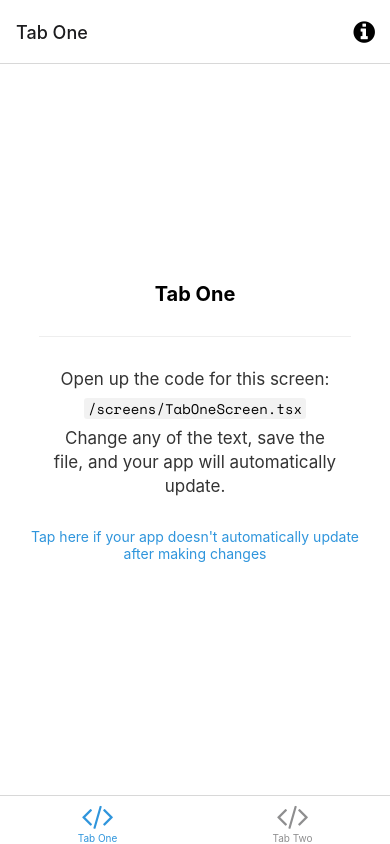
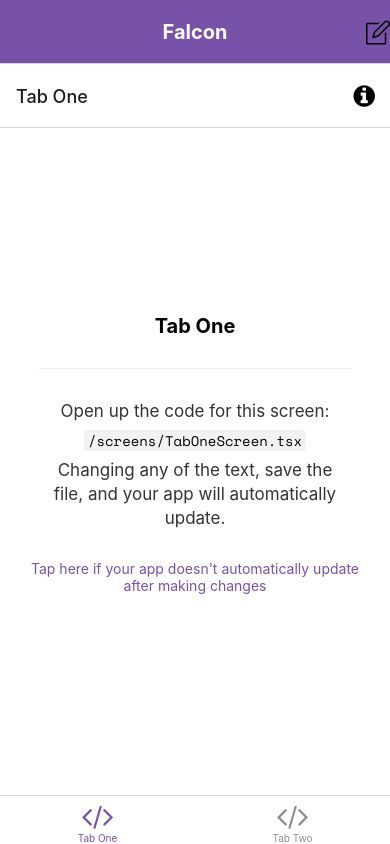
Before and after one commit to samuelleeplus/messaging_app, a React Native app: screen /TabOne in a window 390 px wide. Built offline with nearby package versions, Linux system fonts and the light colour scheme; what expo-linking would draw is missing.

Commit message:
initial commit with basic adds

```diff
--- a/components/EditScreenInfo.tsx
+++ b/components/EditScreenInfo.tsx
@@ -27,7 +27,7 @@ export default function EditScreenInfo({ path }: { path: string }) {
           style={styles.getStartedText}
           lightColor="rgba(0,0,0,0.8)"
           darkColor="rgba(255,255,255,0.8)">
-          Change any of the text, save the file, and your app will automatically update.
+          Changing any of the text, save the file, and your app will automatically update.
         </Text>
       </View>
 
--- a/constants/Colors.ts
+++ b/constants/Colors.ts
@@ -1,4 +1,4 @@
-const tintColorLight = '#2f95dc';
+const tintColorLight = '#7851a9';
 const tintColorDark = '#fff';
 
 export default {
--- a/navigation/index.tsx
+++ b/navigation/index.tsx
@@ -3,7 +3,7 @@
  * https://reactnavigation.org/docs/getting-started
  *
  */
-import { FontAwesome } from '@expo/vector-icons';
+import { FontAwesome, MaterialCommunityIcons } from '@expo/vector-icons';
 import { createBottomTabNavigator } from '@react-navigation/bottom-tabs';
 import { NavigationContainer, DefaultTheme, DarkTheme } from '@react-navigation/native';
 import { createNativeStackNavigator } from '@react-navigation/native-stack';
@@ -18,6 +18,9 @@ import TabOneScreen from '../screens/TabOneScreen';
 import TabTwoScreen from '../screens/TabTwoScreen';
 import { RootStackParamList, RootTabParamList, RootTabScreenProps } from '../types';
 import LinkingConfiguration from './LinkingConfiguration';
+
+import { SimpleLineIcons } from '@expo/vector-icons';
+
 
 export default function Navigation({ colorScheme }: { colorScheme: ColorSchemeName }) {
   return (
@@ -37,8 +40,29 @@ const Stack = createNativeStackNavigator<RootStackParamList>();
 
 function RootNavigator() {
   return (
-    <Stack.Navigator>
-      <Stack.Screen name="Root" component={BottomTabNavigator} options={{ headerShown: false }} />
+
+    // screen header bar editing -> color
+    <Stack.Navigator screenOptions={{
+      headerStyle:{
+        backgroundColor: Colors.light.tint,
+      },
+      headerTintColor: Colors.light.background,
+      headerTitleAlign: 'center',
+      headerTitleStyle: {
+        fontWeight: 'bold',
+        fontSize: 20
+      }
+    }
+    }>
+      {/* this is the header settings with name, write new message icon,   */}
+      <Stack.Screen name="Root" component={BottomTabNavigator} options={{
+        headerShown: true,
+        title: "Falcon",
+        headerRight: ()=>(
+        <SimpleLineIcons name="note" size={24} color="black"/>
+      )
+
+    }} />
       <Stack.Screen name="NotFound" component={NotFoundScreen} options={{ title: 'Oops!' }} />
       <Stack.Group screenOptions={{ presentation: 'modal' }}>
         <Stack.Screen name="Modal" component={ModalScreen} />
```
